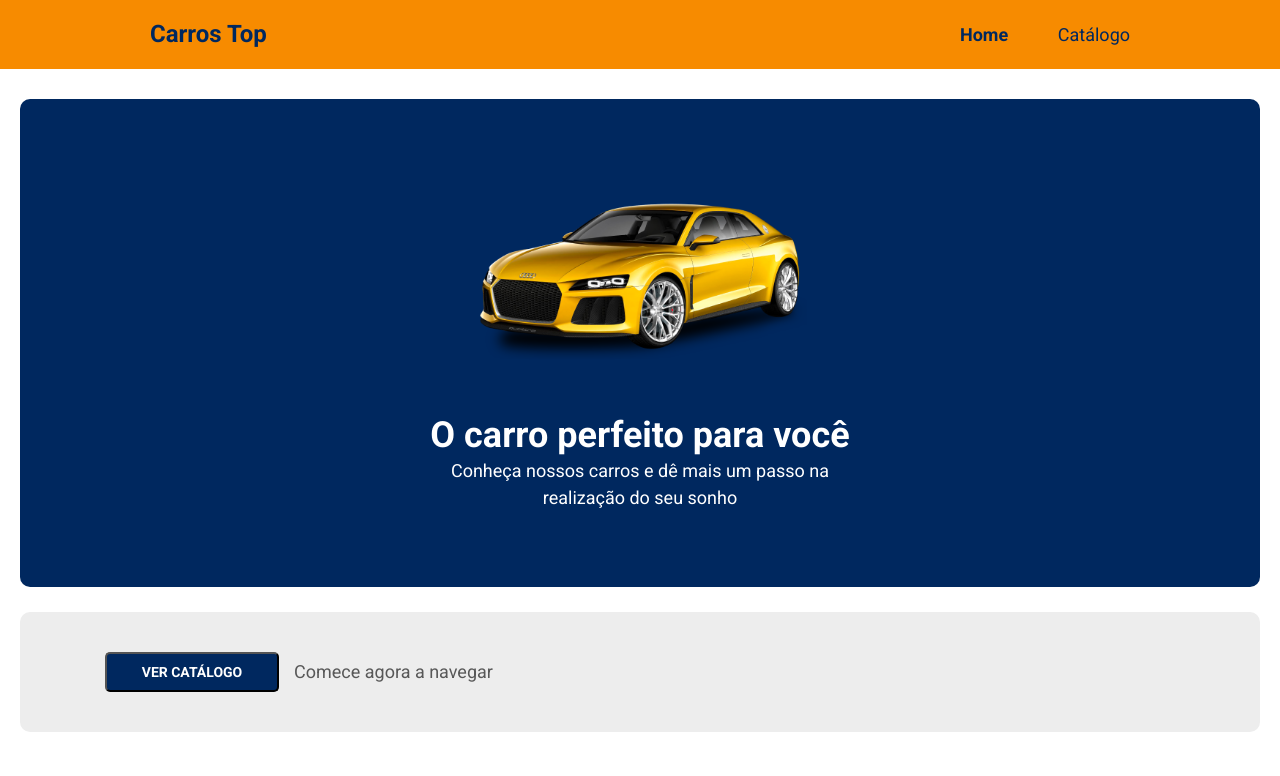
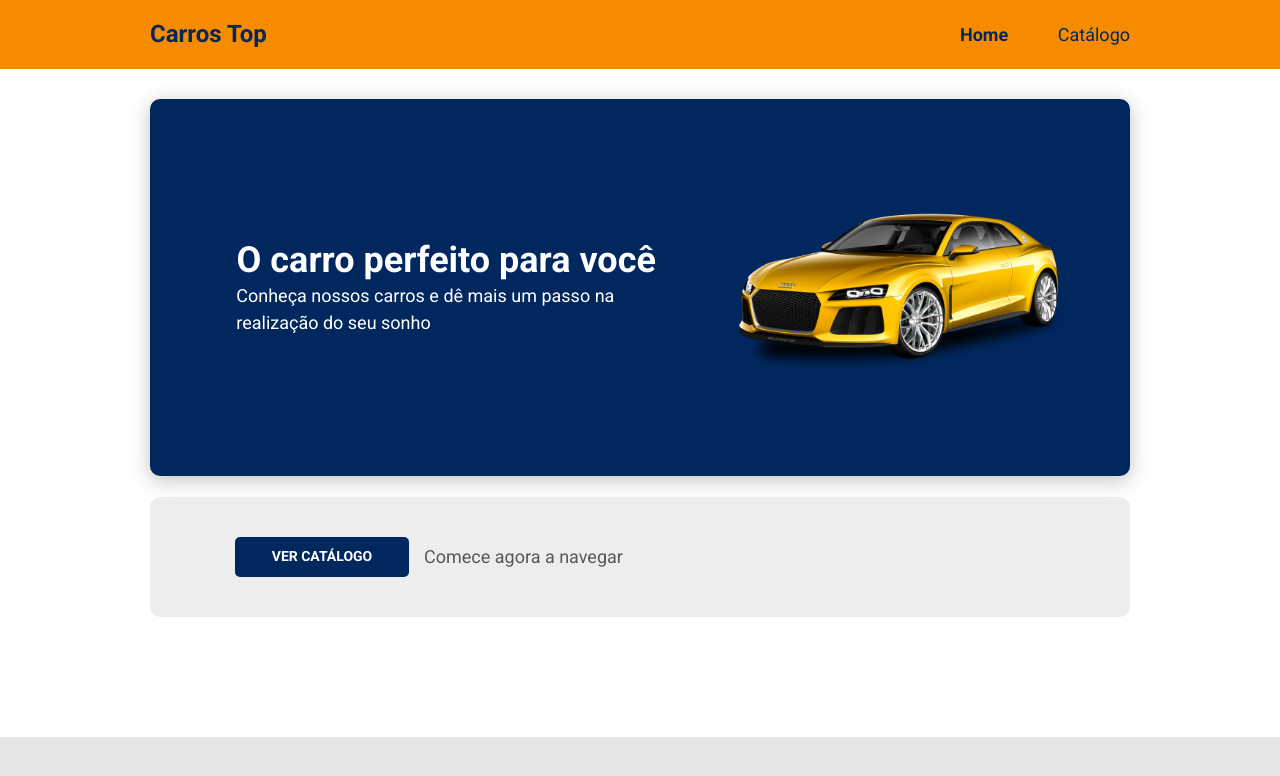
Before and after one commit to Melquisedeque-Marins/Bootcamp-react-devsuperior-task01, a React (Create React App) app: page / in a window 1280 px wide. Shown: the top 776 px of the page. Built offline with nearby package versions, Linux system fonts and the light colour scheme.

Commit message:
Large and xlarge frame styling

```diff
--- a/src/pages/Home/styles.css
+++ b/src/pages/Home/styles.css
@@ -1,6 +1,7 @@
 .home-container {
     padding: 20px 10px 120px 10px;
     background-color: #FFF;
+
 }
 
 .home-card {
@@ -11,6 +12,7 @@
     border-radius: 10px;
     color: #FFF;
     margin-bottom: 21px;
+    box-shadow: 0px 4px 20px rgba(0, 0, 0, 0.25);
 }
 
 .home-card img{
@@ -64,6 +66,8 @@
     margin: 28px 63px 9px 63px;
     font-size: 14px;
     font-weight: 700;
+    border-style: none;
+
 }
 
 .button-card h3 {
@@ -77,7 +81,6 @@
 @media (min-width: 576px) {
     .home-container {
         padding: 30px 20px 120px 20px;
-
     }
 
     .home-card {
@@ -102,12 +105,8 @@
     }
 
     .button-card {
-        display: flex;
         flex-direction: row;
-        align-items: center;
         justify-content: left;
-        border-radius: 10px;
-        background-color: #EDEDED;
         padding: 0 62px 0px 85px;
     }
 
@@ -118,7 +117,6 @@
     .button-card h3 {
         margin-bottom: 0px;
     }
-
 }
 
 @media (min-width: 768px) {
@@ -138,3 +136,54 @@
         margin-bottom: 76px;
     }
 }
+
+@media (min-width: 992px) {
+
+    .home-card {
+        margin-bottom: 30px;
+    }
+
+    .home-card img{
+        width: 455px;
+        margin: 82px 248px 17px 248px;
+    }
+
+    .card-text p {
+        font-size: 18px;
+        font-weight: 400;
+        width: 420px;
+        margin-bottom: 124px;
+    }
+
+}
+
+@media (min-width: 1280px) {
+    .home-container {
+        padding: 30px 150px 120px 150px;
+    }
+
+    .home-card {
+        flex-direction: row-reverse;
+        align-items: center;
+        justify-content: space-around;
+        margin-bottom: 21px;
+
+    }
+
+    .home-card img{
+        width: 333px;
+        margin: 83px 63px 83px 74px;
+    }
+
+    .card-text {
+        justify-content: center;
+        padding: 140px 0 140px 85px;
+    }
+
+    .card-text p {
+        text-align: left;
+        margin-bottom: 0px;
+    }
+
+
+}
```
